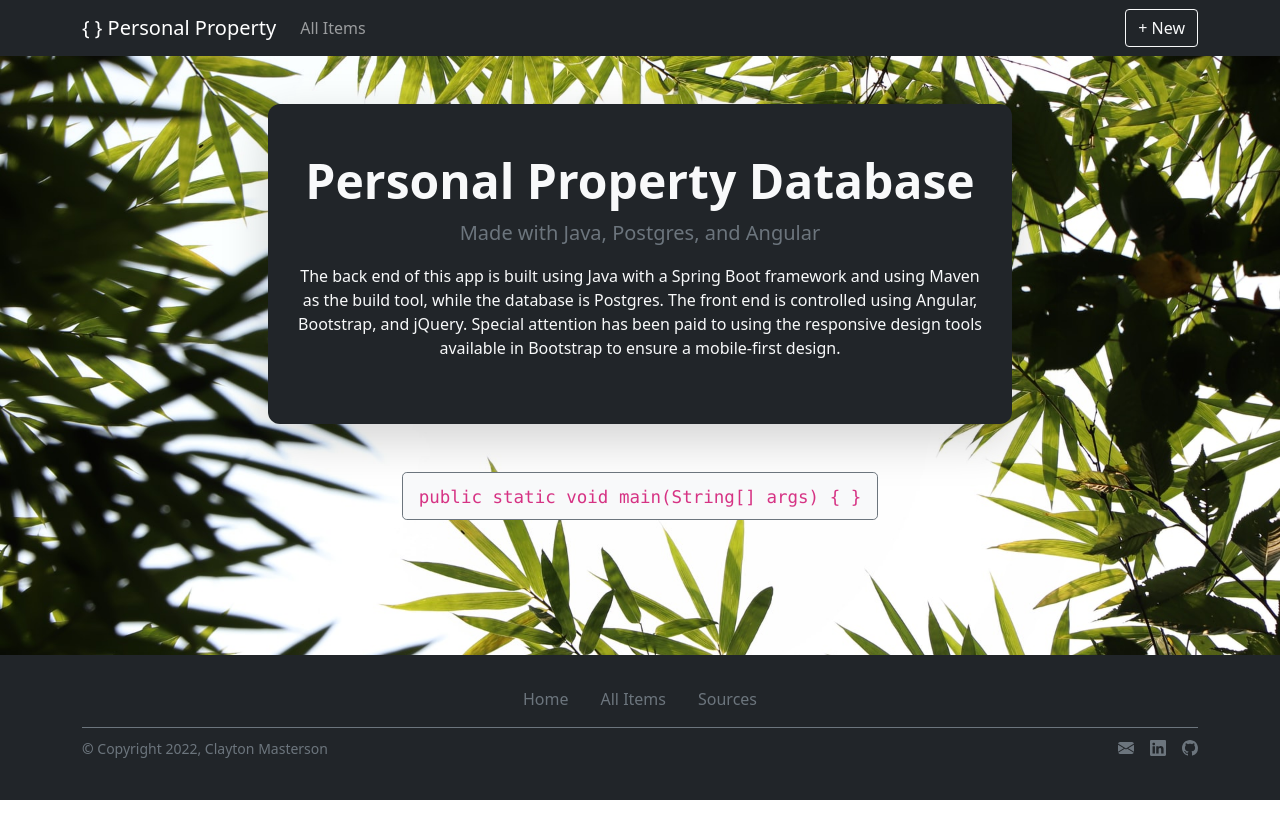
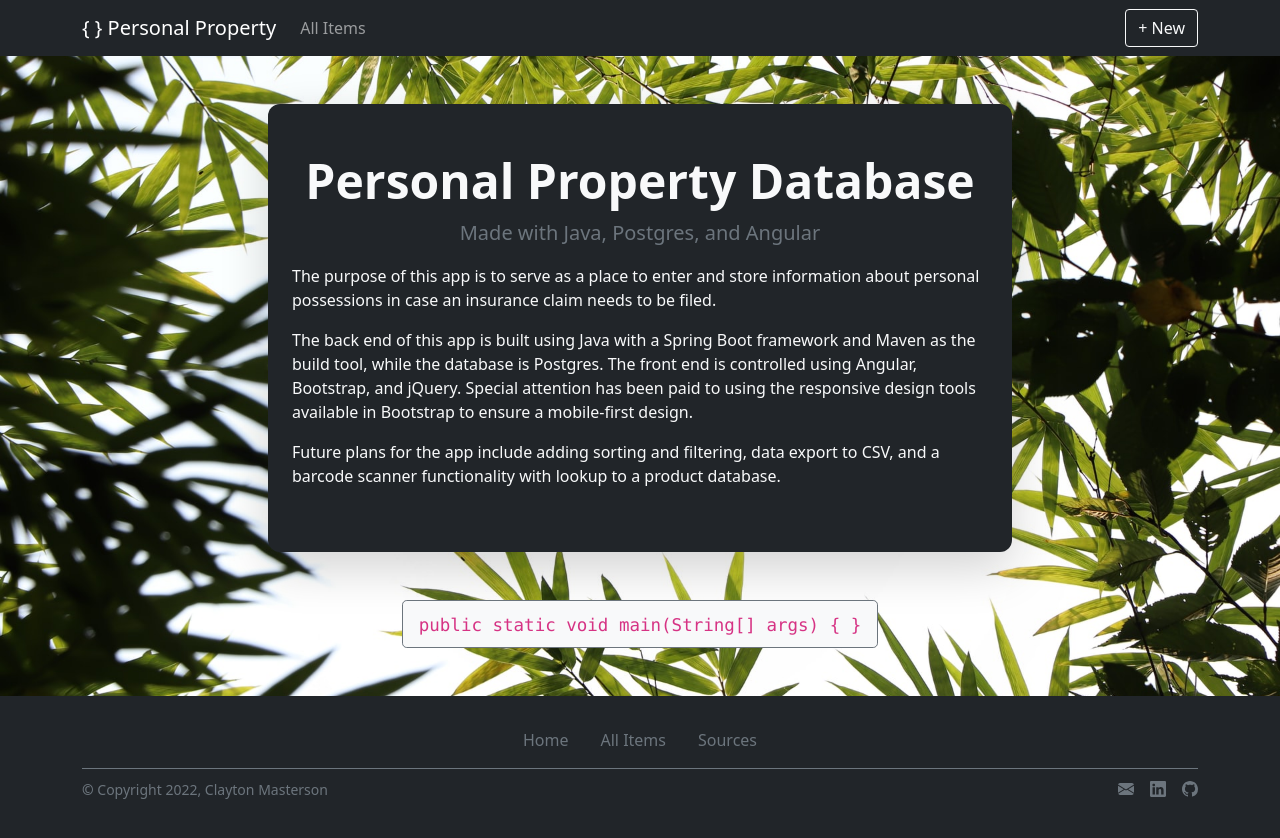
Before and after one commit to clayton-masterson/personal-property, an Angular app in the folder angular-frontend/: page /home in a window 1280 px wide. Shown: the top 838 px of the page. Before the commit the page ends 800 px from the top, so only its background shows below. Built offline with nearby package versions, Linux system fonts and the light colour scheme.

Commit message:
Updated favicon

```diff
--- a/angular-frontend/src/app/detail-insured/detail-insured.component.html
+++ b/angular-frontend/src/app/detail-insured/detail-insured.component.html
@@ -13,8 +13,8 @@
           </strong>{{insuredItem.releaseYear}}</p>
         <p class="col mb-2 text-sm-end" [hidden]="!insuredItem.productCode"><strong>Code </strong><span
             class="user-select-all">{{insuredItem.productCode}}</span></p>
-        <p class="col mb-2 text-sm-end" [hidden]="!insuredItem.estimatedValue"><strong>Value
-          </strong>${{insuredItem.estimatedValue}}</p>
+        <p class="col mb-2 text-sm-end cm-estimated-value" [hidden]="!insuredItem.estimatedValue"><strong>Value
+          </strong>{{insuredItem.estimatedValue}}</p>
       </div>
       <div class="row my-3" [hidden]="!insuredItem.description">
         <h3>Description</h3>
--- a/angular-frontend/src/app/home/home.component.html
+++ b/angular-frontend/src/app/home/home.component.html
@@ -1,9 +1,11 @@
 <div class="container my-5">
 
-  <div class="col-sm-8 align-items-center rounded-5 shadow-lg bg-dark text-light text-center px-4 py-5 mb-5 mx-auto">
-    <h2 class="display-5 fw-bold">Personal Property Database</h2>
-    <p class="lead text-secondary">Made with Java, Postgres, and Angular</p>
-    <p>The back end of this app is built using Java with a Spring Boot framework and using Maven as the build tool, while the database is Postgres. The front end is controlled using Angular, Bootstrap, and jQuery. Special attention has been paid to using the responsive design tools available in Bootstrap to ensure a mobile-first design.</p>
+  <div class="col-sm-8 align-items-center rounded-5 shadow-lg bg-dark text-light px-4 py-5 mb-5 mx-auto">
+    <h2 class="display-5 fw-bold text-center">Personal Property Database</h2>
+    <p class="lead text-secondary text-center">Made with Java, Postgres, and Angular</p>
+    <p>The purpose of this app is to serve as a place to enter and store information about personal possessions in case an insurance claim needs to be filed. </p>
+    <p>The back end of this app is built using Java with a Spring Boot framework and Maven as the build tool, while the database is Postgres. The front end is controlled using Angular, Bootstrap, and jQuery. Special attention has been paid to using the responsive design tools available in Bootstrap to ensure a mobile-first design.</p>
+    <p>Future plans for the app include adding sorting and filtering, data export to CSV, and a barcode scanner functionality with lookup to a product database.</p>
   </div>
 
   <button type="button" class="btn btn-light btn-lg border border-secondary d-block mx-auto" routerLink="/insured-list">
--- a/angular-frontend/src/app/list-insured/list-insured.component.html
+++ b/angular-frontend/src/app/list-insured/list-insured.component.html
@@ -1,4 +1,4 @@
-<div class="modal-dialog modal-xl modal-fullscreen-lg-down">
+<div class="modal-dialog modal-xl">
   <div class="modal-content rounded-5 shadow">
 
     <div class="modal-header p-4 pb-2 border-bottom-0">
@@ -24,7 +24,7 @@
               <td>{{ insuredItem.name }}</td>
               <td class="d-none d-sm-table-cell">{{ insuredItem.authorArtist }}</td>
               <td class="d-none d-md-table-cell cm-product-type">{{ insuredItem.productType }}</td>
-              <td class="d-none d-md-table-cell">$ {{ insuredItem.estimatedValue }}</td>
+              <td class="d-none d-md-table-cell cm-estimated-value">{{ insuredItem.estimatedValue }}</td>
             </tr>
           </tbody>
         </table>
--- a/angular-frontend/src/styles.css
+++ b/angular-frontend/src/styles.css
@@ -27,7 +27,7 @@ body {
 /* Add dollar sign to Estimate Value */
 .cm-estimated-value::before {
   content: "$";
-  margin-right: 0.25em;
+  margin-right: 0.2em;
 }
 
 /* Adding more border radius options */
```
